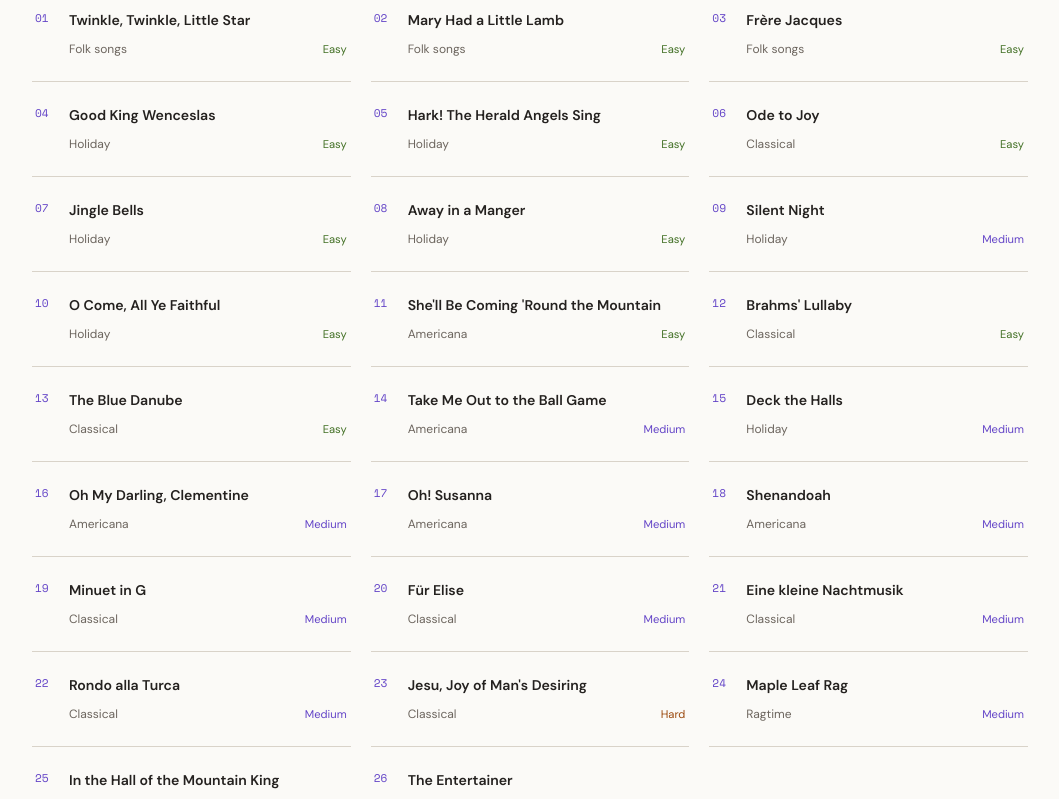
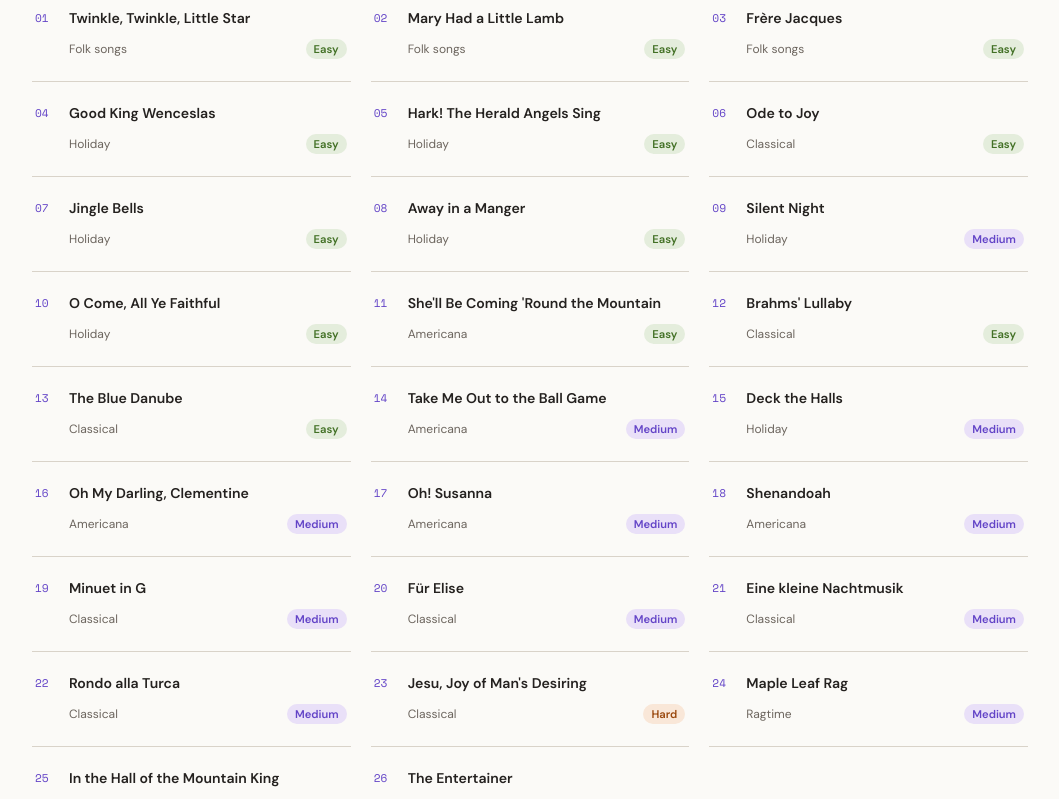
Before and after one commit to aholland-work/game-jam-one-note, a React (Vite) app: page / in a window 1280 px wide. Shown: the part 820-1619 px from the top of the page, without its empty margins (110-1169 px from the left). Built offline with nearby package versions, Linux system fonts and the light colour scheme.

Commit message:
Give song difficulty badges soft pill backgrounds

```diff
--- a/src/components/SongList.css
+++ b/src/components/SongList.css
@@ -33,10 +33,10 @@
 .song-card:hover:not(:disabled) { background: var(--accent-soft); border-bottom-color: var(--accent); }
 .song-card-title { display: flex; justify-content: space-between; align-items: baseline; gap: 8px; font-size: 0.88rem; font-weight: 600; }
 .song-card-meta { display: flex; justify-content: space-between; align-items: center; gap: 8px; font-size: 0.75rem; color: var(--text-muted); }
-.song-card-difficulty { font-size: 0.7rem; }
-.song-card-difficulty.is-easy { color: var(--success); }
-.song-card-difficulty.is-medium { color: var(--accent); }
-.song-card-difficulty.is-hard { color: var(--warning); }
+.song-card-difficulty { display: inline-flex; align-items: center; flex: none; padding: 2px 8px; border-radius: 999px; font-size: 0.7rem; font-weight: 600; line-height: 1.5; }
+.song-card-difficulty.is-easy { color: var(--success); background: var(--success-soft); }
+.song-card-difficulty.is-medium { color: var(--accent); background: var(--accent-soft); }
+.song-card-difficulty.is-hard { color: var(--warning); background: var(--warning-soft); }
 .song-card-solved { color: var(--success); font-weight: 700; }
 .song-card.is-solved::before { color: var(--success); }
 .song-list-toolbar { display: flex; flex-wrap: wrap; justify-content: space-between; align-items: center; gap: 12px; }
```
